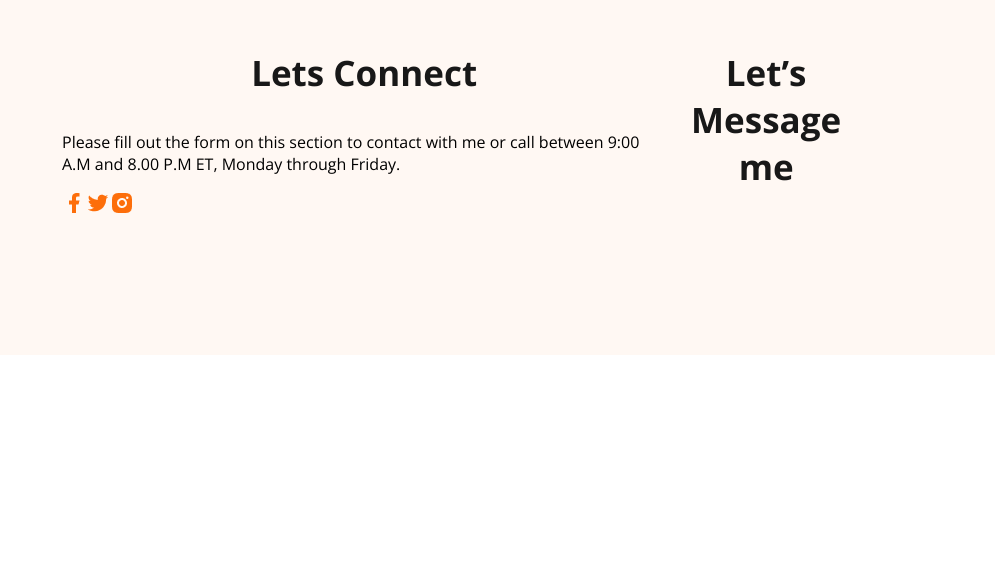
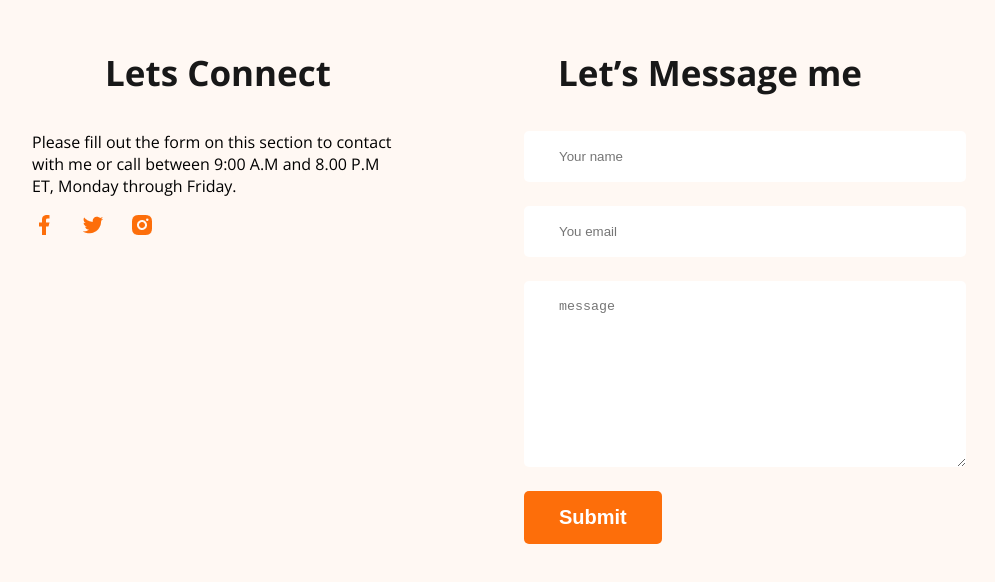
Before and after one commit to Tushar155174/my-portfolio-website, a plain HTML site: page index.html in a window 1280 px wide. Shown: the part 3522-4104 px from the top of the page, without its empty margins (176-1171 px from the left). Before the commit the page ends 3885 px from the top, so only its background shows below. Drawn offline with nearby package versions, Linux system fonts and the light colour scheme.

Commit message:
finished the webpage

```diff
--- a/index.html
+++ b/index.html
@@ -220,6 +220,12 @@
       </div>
       <div class="footer-column">
         <h3 class="section-tittle">Let’s Message me</h3>
+        <form action="" class="contract">
+            <input type="text" name="" id="" placeholder="Your name">
+            <input type="text" name="" id="" placeholder="You email ">
+            <textarea placeholder="message" name="" id="" cols="30" rows="10"></textarea>
+            <input class="primary-button" type="submit" value="Submit">
+        </form>
       </div>
     </footer>
   </body>
--- a/styles/style.css
+++ b/styles/style.css
@@ -168,7 +168,29 @@ skill {
 
 footer{
     display: flex;
+    gap: 120px;
     background: #FFF8F3;
-    padding: 130px 230px;
+    padding: 130px 200px;
     margin-top: 100px;
 }
+.footer-column{
+    width: 50%;
+}
+
+.social-links a{
+    margin-right: 25px;
+}
+
+
+.contract input[type="text"], input[type="email"],
+textarea{
+    display: block;
+    margin: 24px 0;
+    padding: 18px 35px;
+    color: #757575;
+    border-radius: 5px;
+    background-color: #fff;
+    border: 0;
+    width: 100%;
+
+}
```
